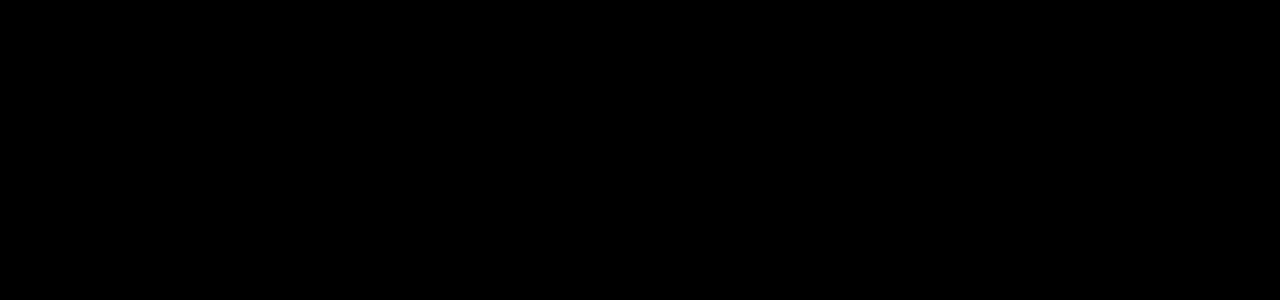
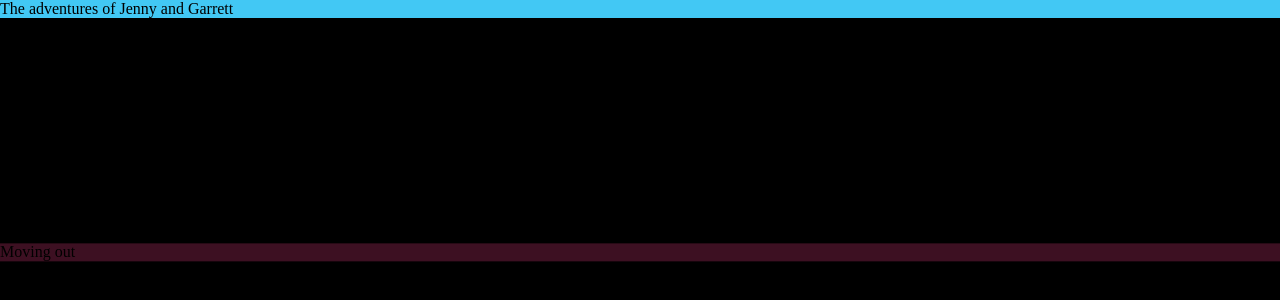
Before and after one commit to gwu/carmen, a React app: page / in a window 1280 px wide. Shown: the top 300 px of the page. Built offline with nearby package versions, Linux system fonts and the light colour scheme; some packages are replaced by stand-ins of ours.

Commit message:
Colors in post titles

```diff
--- a/src/components/post/index.js
+++ b/src/components/post/index.js
@@ -19,7 +19,12 @@ class Post extends React.Component {
   render () {
     return (
       <div className={classes.post}>
-        <div className={classes.title}>{this.props.data.title}</div>
+        <div
+          className={classes.title}
+          style={{ backgroundColor: this.props.data.color }}
+        >
+          {this.props.data.title}
+        </div>
         {
           this.props.data.type === 'text' && this.renderText()
         }
--- a/src/components/posts/index.scss
+++ b/src/components/posts/index.scss
@@ -13,7 +13,7 @@
   background-size: cover;
   background-position: center;
   opacity: 1;
-  transition: opacity 1.0s;
+  transition: opacity 2.0s;
 
   &:local(.inTransition) {
     opacity: 0;
--- a/src/services/post-service.js
+++ b/src/services/post-service.js
@@ -11,7 +11,8 @@ function loadPosts () {
           here. You can scroll up/down to see posts from the past,
           or find out where we're planning to be in the future.
         `,
-        background: 'https://lh3.googleusercontent.com/qFImCEXHSuiUSsWtlwW_1LiJk0YWtnMJMU2qlNhJ8uSBVouUYpW6m5JQ3DWHqQ1v4So2wmAxgfM_UpmQPDrZrWJ0Z7hoJy8GgwOMwiQ65RYsphFrtkw5CnT3I7A4uLblKp0oAzCgOV0=w765-h574-no'
+        background: 'https://lh3.googleusercontent.com/qFImCEXHSuiUSsWtlwW_1LiJk0YWtnMJMU2qlNhJ8uSBVouUYpW6m5JQ3DWHqQ1v4So2wmAxgfM_UpmQPDrZrWJ0Z7hoJy8GgwOMwiQ65RYsphFrtkw5CnT3I7A4uLblKp0oAzCgOV0=w765-h574-no',
+        color: '#42c8f4'
       },
       {
         id: 'moving-out-mess',
@@ -19,7 +20,8 @@ function loadPosts () {
         title: 'Moving out',
         type: 'text',
         body: `Progress is slow, but we're on track`,
-        background: 'https://lh3.googleusercontent.com/EjQLLtKi1XGa5wpvkSQswjOuOlT4JgK5n63jm5lD_KElj4zWgVM0kAw264BVeOyC2jeovlZOpFMLIIqAfXznhP8DMrWgVgwYZ9iDGSUmLTBofAjrGKuI2TlgYPF6uXKMZFrV5hmmqh0=w740-h555-no'
+        background: 'https://lh3.googleusercontent.com/EjQLLtKi1XGa5wpvkSQswjOuOlT4JgK5n63jm5lD_KElj4zWgVM0kAw264BVeOyC2jeovlZOpFMLIIqAfXznhP8DMrWgVgwYZ9iDGSUmLTBofAjrGKuI2TlgYPF6uXKMZFrV5hmmqh0=w740-h555-no',
+        color: '#f44186'
       }
     ])
   })
```
